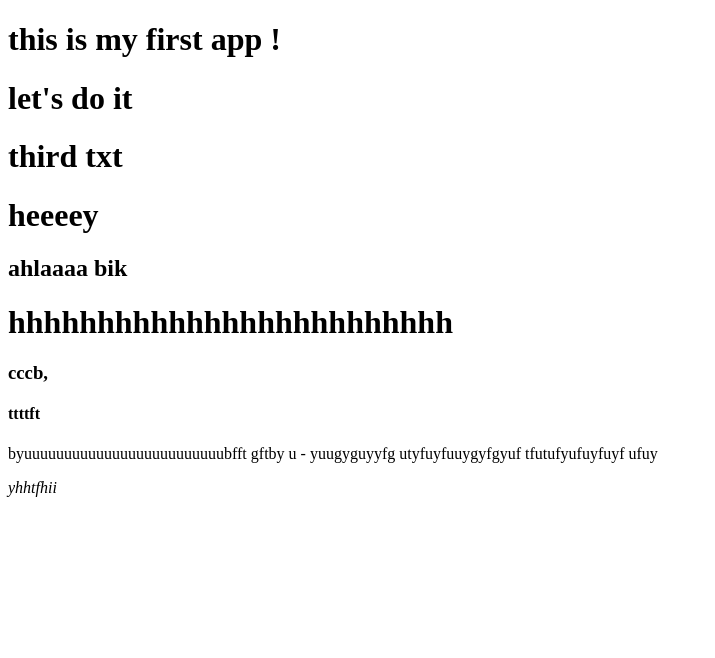
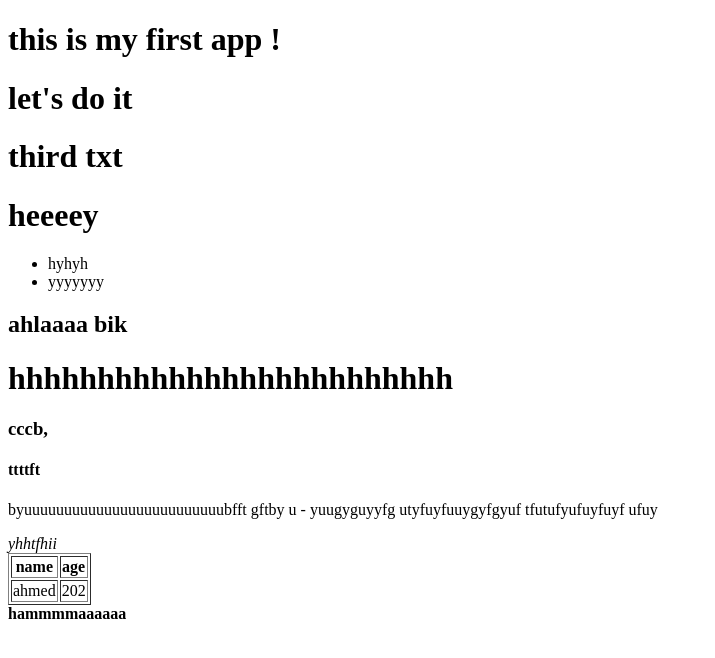
Before and after one commit to meddhiv8-commits/index, a plain HTML site: page index.html in a window 1280 px wide. Shown: the whole page, without its empty margins (0-715 px from the left). Drawn offline with Linux system fonts and the light colour scheme.

Commit message:
adding html codes

```diff
--- a/index.css
+++ b/index.css
@@ -0,0 +1 @@
+<p style="color:blue;">bluetext</p>
--- a/index.html
+++ b/index.html
@@ -8,11 +8,26 @@
 <h1> let's do it </h1> <!--this is a comment-->
 <h1> third txt </h1> <!--this is a comment-->
 <h1>heeeey</h1>  <!--this is a comment-->
+<ul>
+    <li>hyhyh</li>
+    <li>yyyyyyy</li>
+</ul>
 <h2>ahlaaaa bik</h2>
 <h1>hhhhhhhhhhhhhhhhhhhhhhhhh</h1>
 <h3> cccb, </h3>
 <h4> ttttft </h4>
 <p>byuuuuuuuuuuuuuuuuuuuuuuuuubfft gftby  u - yuugyguyyfg utyfuyfuuygyfgyuf tfutufyufuyfuyf ufuy</p>
 <i>yhhtfhii</i>
+<table border="1">
+    <tr>
+        <th>name</th>
+        <th>age</th>
+        </tr>
+<tr>
+    <td>ahmed</td>
+    <td>202</td>
+</tr>
+</table>
+<b>hammmmaaaaaa</b>
 </body>
 </html>
```
